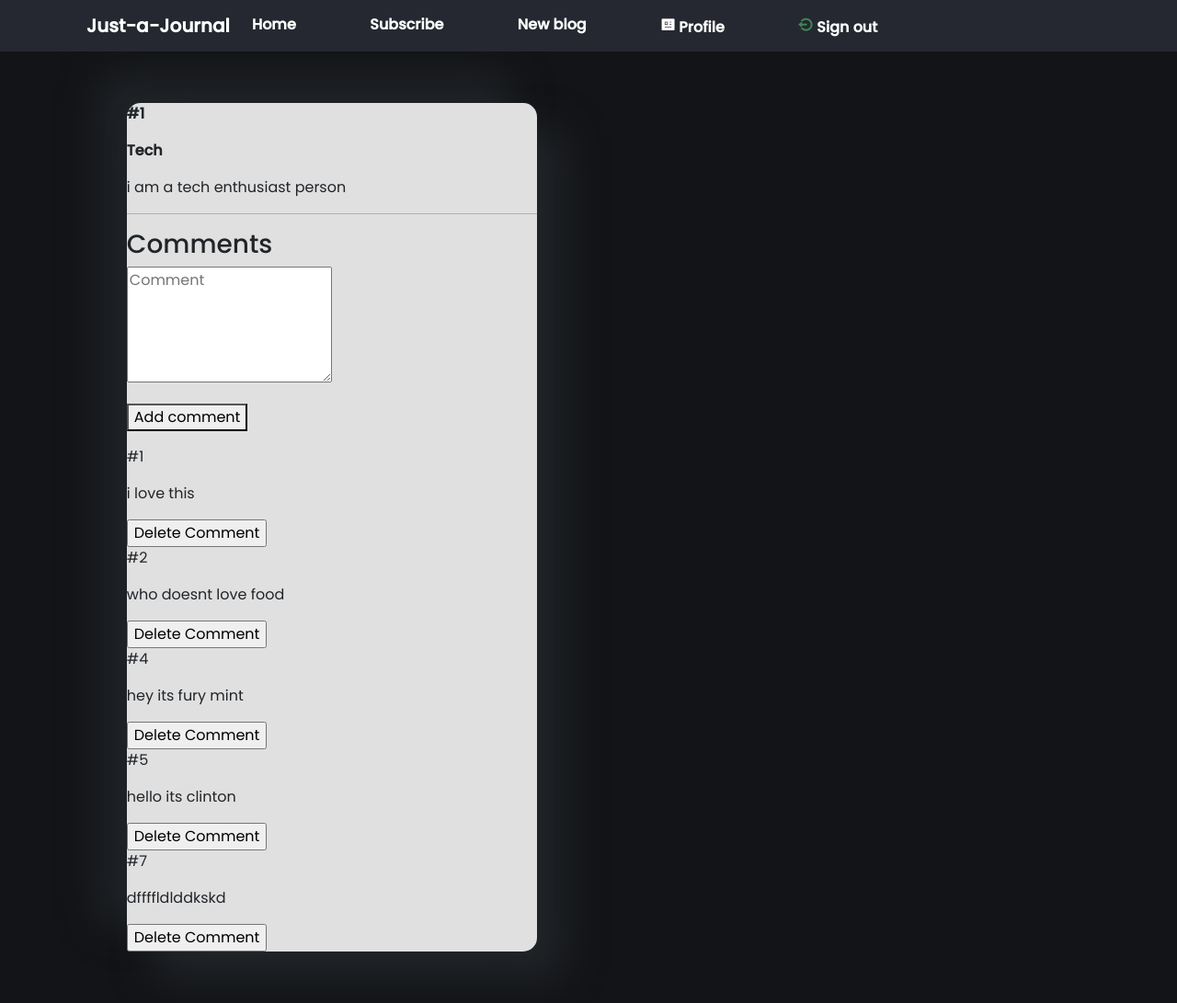
After one commit to Olliemint/Just-a-Journal, a Flask app: page /blog/single/1 in a window 1280 px wide. The commit adds this page. Shown: the whole page at 92% size. Run offline with Flask 2, Linux system fonts and the light colour scheme; a user stored in the database is signed in; data comes from the database, SQL or seed files in the repository; both versions use the stored data as it was after the commit; some libraries are stand-ins or nearby versions.

```diff
--- a/app/routes.py
+++ b/app/routes.py
@@ -174,3 +174,33 @@ def comment_blog(blog_id):
 
 
     return render_template('comment.html',form = form)
+
+
+
+@app.route('/blog/single/<int:blog_id>',methods=['POST','GET'])
+@login_required
+def post(blog_id):
+    post = Blog.query.get_or_404(blog_id)
+
+    if request.method == 'POST':
+        comment = Comment(comment=request.form['content'],blog_id =blog_id,author = current_user.id)
+        db.session.add(comment)
+        db.session.commit()
+        flash('comment addded', 'primary')
+        return redirect(url_for('post',blog_id=post.id))
+
+
+
+    return render_template('blog.html', post=post)
+
+
+
+# ...
+
+@app.post('/comments/<int:comment_id>/delete')
+def delete_comment(comment_id):
+    comment = Comment.query.get_or_404(comment_id)
+    blog_id = comment.blog.id
+    db.session.delete(comment)
+    db.session.commit()
+    return redirect(url_for('post', blog_id=blog_id))
--- a/app/static/css/style.css
+++ b/app/static/css/style.css
@@ -202,3 +202,14 @@ box-shadow:  5px 5px 50px ,
     gap: 7%;
     width: 100%;
 }
+.single-post{
+    margin: 5%;
+    width: 40%;
+    border-radius: 15px;
+background: #E0E0E0;
+box-shadow:  29px 29px 43px ,
+             -29px -29px 43px ;
+}
+.comment-area textarea{
+    width: 50%;
+}
--- /dev/null
+++ b/app/templates/blog.html
@@ -0,0 +1,45 @@
+{% extends 'base.html' %}
+
+{% block content %}
+<div class="single-post">
+    <div class="content">
+            <div class="post">
+                <p><b>#{{ post.id }}</b></p>
+                <b>
+                    <p class="title">{{ post.title }}</p>
+                </b>
+                <div class="content">
+                    <p>{{ post.content }}</p>
+                </div>
+                <hr>
+                <h3>Comments</h3>
+                <div class="comment-area">
+                <form method="post">
+                    <p>
+                        <textarea name="content"
+                                    placeholder="Comment"
+                                    cols="60"
+                                    rows="5"></textarea>
+                    </p>
+
+                    <p>
+                        <button type="submit">Add comment</button>
+                    </p>
+                </form>
+            </div>
+                {% for comment in post.comments %}
+                    <div class="comment">
+                        <p>#{{ comment.id }}</p>
+                        <p>{{ comment.comment }}</p>
+                        <form method="POST"
+                        action="{{ url_for('delete_comment',
+                                            comment_id=comment.id) }}">
+                        <input type="submit" value="Delete Comment">
+
+                    </form>
+                    </div>
+                {% endfor %}
+            </div>
+    </div>
+</div>
+{% endblock %}
--- a/app/templates/home.html
+++ b/app/templates/home.html
@@ -19,7 +19,7 @@
 
 
                     <div class="comment">
-                    <a href="{{ url_for('comment_blog',blog_id=blog.id)}}"><i class="ri-question-answer-line" style="color: lightseagreen;"> <span>{{blog.comments|length}} comments</span></i> </a>
+                    <a href="{{ url_for('post',blog_id=blog.id)}}"><i class="ri-question-answer-line" style="color: lightseagreen;"> <span>{{blog.comments|length}} comments</span></i> </a>
 
                     </div>
 
```
Also changed, not shown: app/templates/comment.html (+0 -23 lines), app/test/test_comment.py (+1 -1 lines), app/test/test_user.py (+1 -1 lines), app/blog.db.
